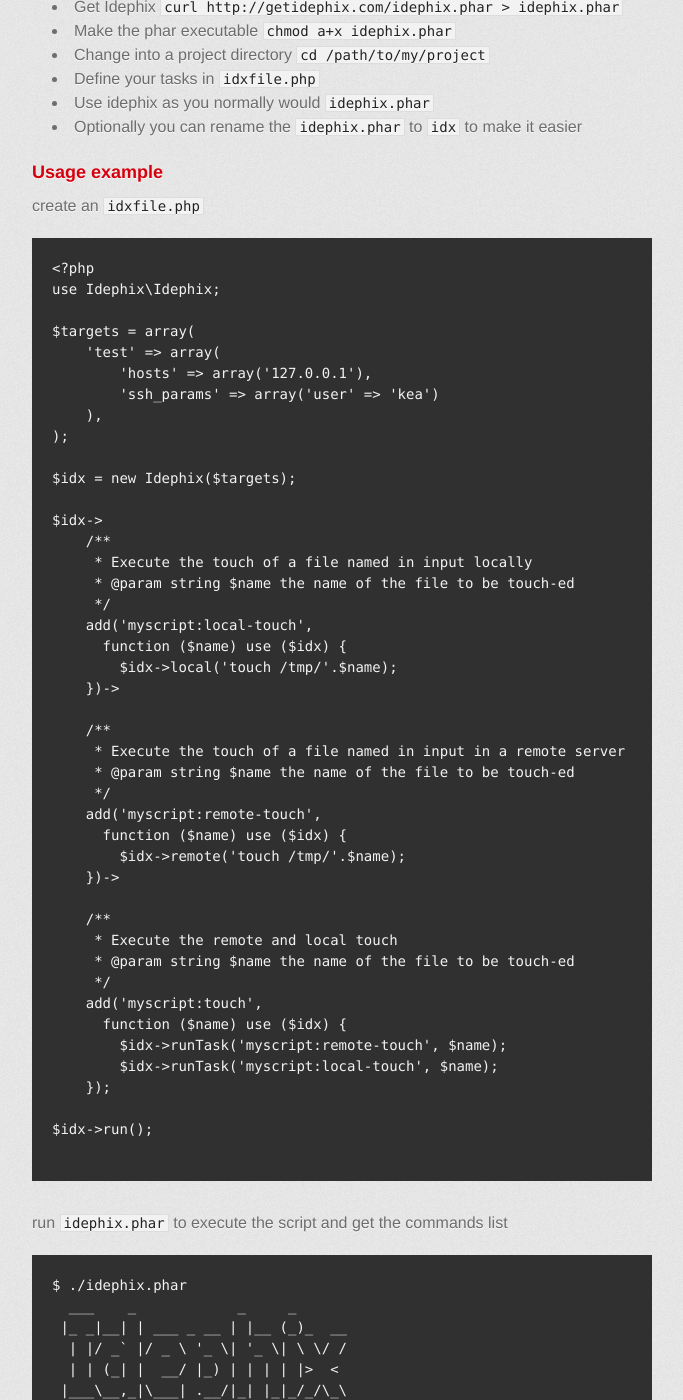
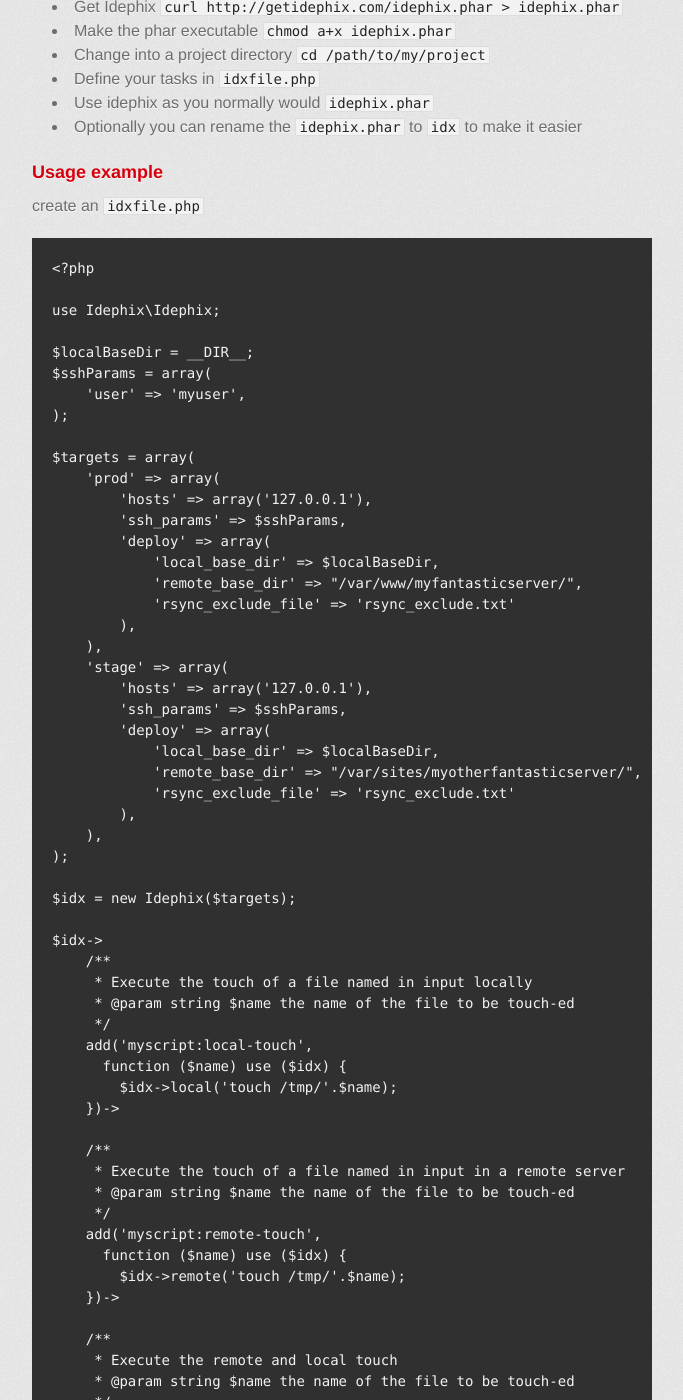
Before and after one commit to flowingis/Idephix, a Jekyll site: the page built from index.html, in a window 1280 px wide and 1400 px high, scrolled down 669 px. Shown: the whole window, without its empty margins (298-981 px from the left). Built offline with Jekyll 4.4.1, drawn with Linux system fonts in a browser that asks for light colours; some web fonts are replaced; Markdown is read by kramdown in place of the engine named in the settings; some of the changed text lies outside the part shown.

Commit message:
Modification of configuration

```diff
--- a/index.html
+++ b/index.html
@@ -32,12 +32,32 @@
 
 <p>create an <code>idxfile.php</code></p>
 <pre><code>&lt;?php
+
 use Idephix\Idephix;
 
+$localBaseDir = __DIR__;
+$sshParams = array(
+    'user' => 'myuser',
+);
+
 $targets = array(
-    'test' => array(
+    'prod' => array(
         'hosts' => array('127.0.0.1'),
-        'ssh_params' => array('user' => 'kea')
+        'ssh_params' => $sshParams,
+        'deploy' => array(
+            'local_base_dir' => $localBaseDir,
+            'remote_base_dir' => "/var/www/myfantasticserver/",
+            'rsync_exclude_file' => 'rsync_exclude.txt'
+        ),
+    ),
+    'stage' => array(
+        'hosts' => array('127.0.0.1'),
+        'ssh_params' => $sshParams,
+        'deploy' => array(
+            'local_base_dir' => $localBaseDir,
+            'remote_base_dir' => "/var/sites/myotherfantasticserver/",
+            'rsync_exclude_file' => 'rsync_exclude.txt'
+        ),
     ),
 );
 
```
